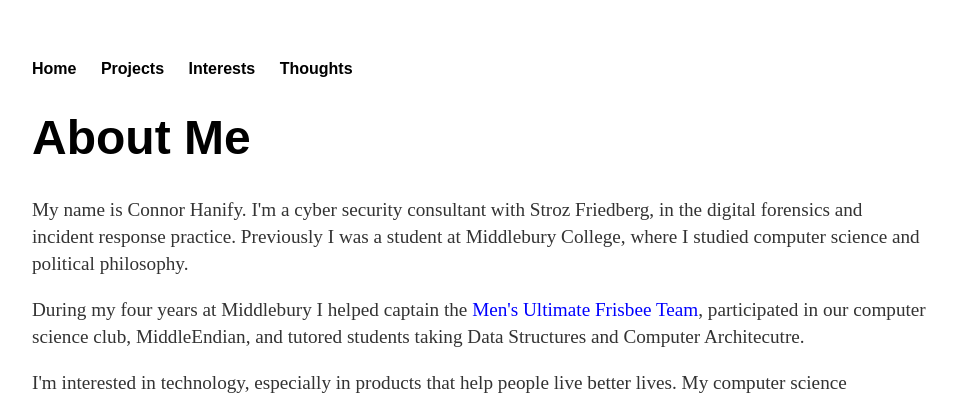
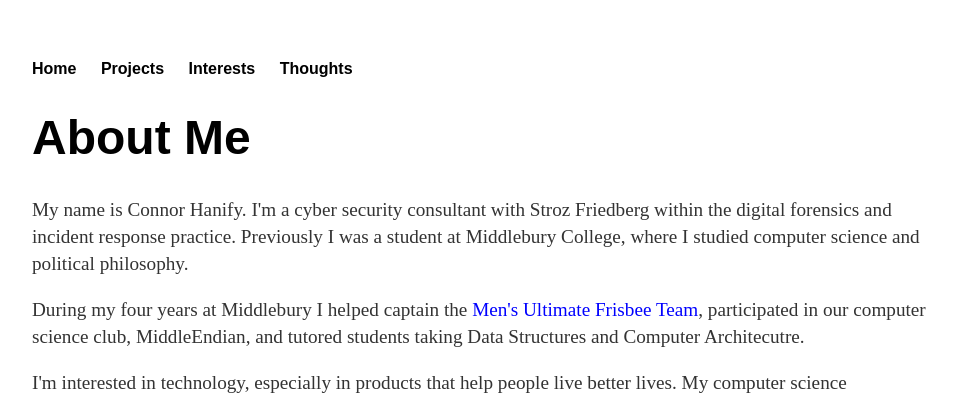
Before and after one commit to cchanify/cchanify.github.io, a Jekyll site: the page built from about/index.html, in a window 1280 px wide. Shown: the top 395 px of the page, without its empty margins (160-1117 px from the left). Built offline with Jekyll 4.4.1, drawn with Linux system fonts in a browser that asks for light colours.

Commit message:
spelling

```diff
--- a/about/index.html
+++ b/about/index.html
@@ -4,7 +4,7 @@ title: About Me
 ---
 	<h1>{{ page.title }}</h1>
   <div class="blurb">
-    <p>My name is Connor Hanify. I'm a cyber security consultant with Stroz Friedberg, in the digital forensics and incident response practice. Previously I was a student at Middlebury College, where I studied computer science and political philosophy.</p>
+    <p>My name is Connor Hanify. I'm a cyber security consultant with Stroz Friedberg within the digital forensics and incident response practice. Previously I was a student at Middlebury College, where I studied computer science and political philosophy.</p>
     <p>During my four years at Middlebury I helped captain the <content-link href="http://sites.middlebury.edu/ultimate/2018/06/18/middlebury-guy-pranksters-2018-season-recap/" target="_blank">Men's Ultimate Frisbee Team</content-link>, participated in our computer science club, MiddleEndian, and tutored students taking Data Structures and Computer Architecutre.</p>
     <p>I'm interested in technology, especially in products that help people live better lives. My computer science coursework at Middlebury was focused on systems track. I have experience writing low level C programs and peeling back the layers of abstraction that make computers and applications work. I'm interested in security, systems, and blockchain technology, although I'm always ready to learn new things. I'm a fan of the <content-link href="https://www.dreamsongs.com/RiseOfWorseIsBetter.html" target="_"> Worse Is Better</content-link> UNIX philosophy and a lover of minimalism.</p>
   </div><!-- /.blurb -->
--- a/interests/index.html
+++ b/interests/index.html
@@ -1,5 +1,5 @@
 ---
 layout: default
-title: Links
+title: Interests
 ---
 	<h1>{{ page.title }}</h1>
```
